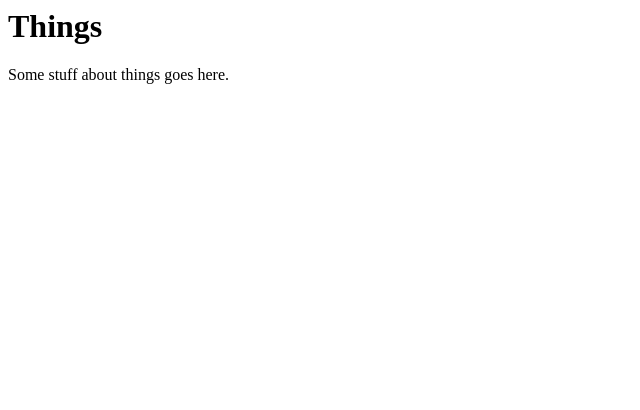
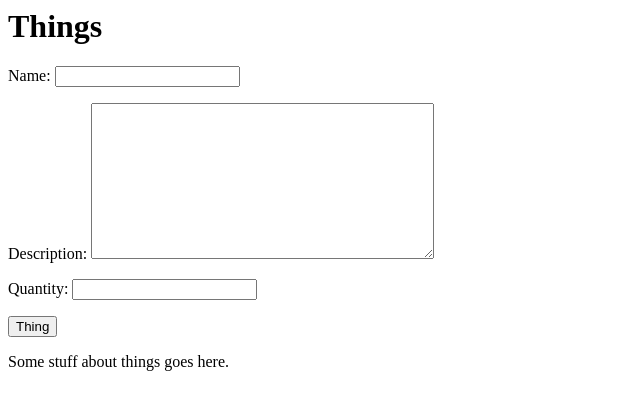
Before and after one commit to KCL-SEG/things-2-Adil-Kassam, a Django app: template things/templates/home.html in a window 1280 px wide. Shown: the top 410 px of the page, without its empty margins (0-640 px from the left). Run offline with Django 3.2, Linux system fonts and the light colour scheme; the template is opened without the code that fills it: values that come from a table or form of the project are taken from there, others are empty.

Commit message:
Initial commit

```diff
--- a/things/forms.py
+++ b/things/forms.py
@@ -1,3 +1,11 @@
 """Forms of the project."""
+from django import forms
+from .models import Thing
 
 # Create your forms here.
+class ThingForm(forms.ModelForm):
+   class Meta:
+      model = Thing
+      fields = ['name', 'description', 'quantity']
+      widgets = { 'description': forms.Textarea(),
+                 'quantity': forms.NumberInput}
--- a/things/templates/home.html
+++ b/things/templates/home.html
@@ -6,6 +6,11 @@
   <h1>
     Things
   </h1>
+  <form action="{% url  'home.html' %}" method="post">
+    {% csrf_token %}
+    {{ form.as_p }}
+    <input type="submit" value="Thing">
+  </form>
   <p>Some stuff about things goes here.</p>
 </body>
 </html>
--- a/things/views.py
+++ b/things/views.py
@@ -1,4 +1,7 @@
 from django.shortcuts import render
+from.forms import ThingForm
+
 
 def home(request):
-    return render(request, 'home.html', {'form': form})
+    form = ThingForm()
+    return render(request, 'home.html', {'form' : form})
```
